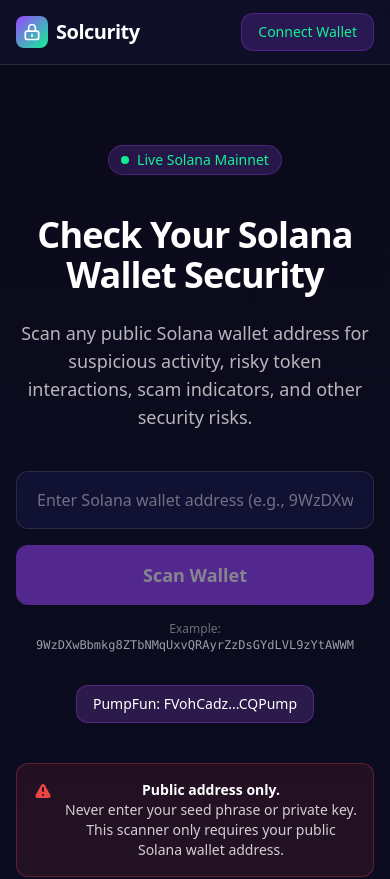
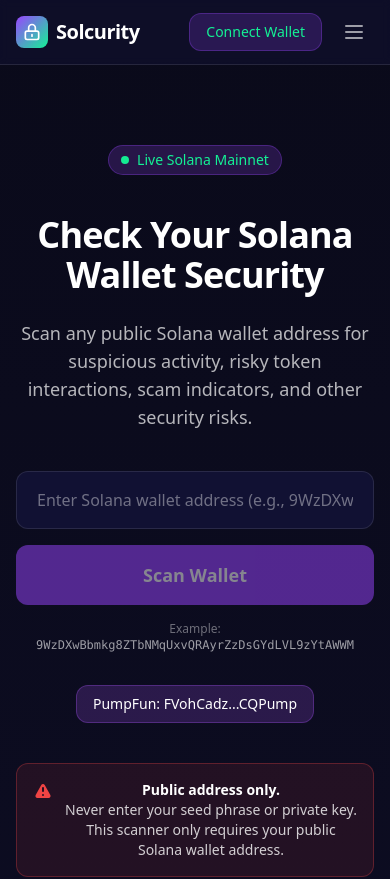
Before and after one commit to LightxSolami/Solcurity, a Next.js app: page / in a window 390 px wide. Shown: the top 879 px of the page. Built offline with nearby package versions, Linux system fonts and the light colour scheme.

Commit message:
Add mobile menu to NavBar with hamburger button

```diff
--- a/src/components/NavBar.tsx
+++ b/src/components/NavBar.tsx
@@ -2,6 +2,7 @@
 
 import Link from "next/link";
 import { usePathname } from "next/navigation";
+import { useState } from "react";
 import { useWallet } from "@/hooks/useWallet";
 
 const navItems = [
@@ -18,6 +19,7 @@
 export function NavBar() {
   const pathname = usePathname();
   const { wallet, connect, disconnect } = useWallet();
+  const [mobileMenuOpen, setMobileMenuOpen] = useState(false);
 
   return (
     <header className="border-b border-white/10 bg-solana-navy/90 backdrop-blur-sm sticky top-0 z-50">
@@ -75,8 +77,41 @@
                 Connect Wallet
               </button>
             )}
+
+            {/* Mobile menu button */}
+            <button
+              onClick={() => setMobileMenuOpen(!mobileMenuOpen)}
+              className="md:hidden p-2 text-white/60 hover:text-white hover:bg-white/5 rounded-lg transition-colors"
+              aria-label="Toggle menu"
+            >
+              <svg className="w-6 h-6" fill="none" stroke="currentColor" viewBox="0 0 24 24">
+                <path strokeLinecap="round" strokeLinejoin="round" strokeWidth={2} d="M4 6h16M4 12h16M4 18h16" />
+              </svg>
+            </button>
           </div>
         </div>
+
+        {/* Mobile menu */}
+        {mobileMenuOpen && (
+          <div className="md:hidden border-t border-white/10">
+            <div className="px-2 pt-2 pb-4 space-y-1">
+              {navItems.map((item) => (
+                <Link
+                  key={item.href}
+                  href={item.href}
+                  onClick={() => setMobileMenuOpen(false)}
+                  className={`block px-3 py-2 rounded-lg text-sm font-medium transition-all ${
+                    pathname === item.href
+                      ? "bg-solana-purple/20 text-solana-blue border border-solana-purple/30"
+                      : "text-white/60 hover:text-white hover:bg-white/5"
+                  }`}
+                >
+                  {item.label}
+                </Link>
+              ))}
+            </div>
+          </div>
+        )}
       </div>
     </header>
   );
```
